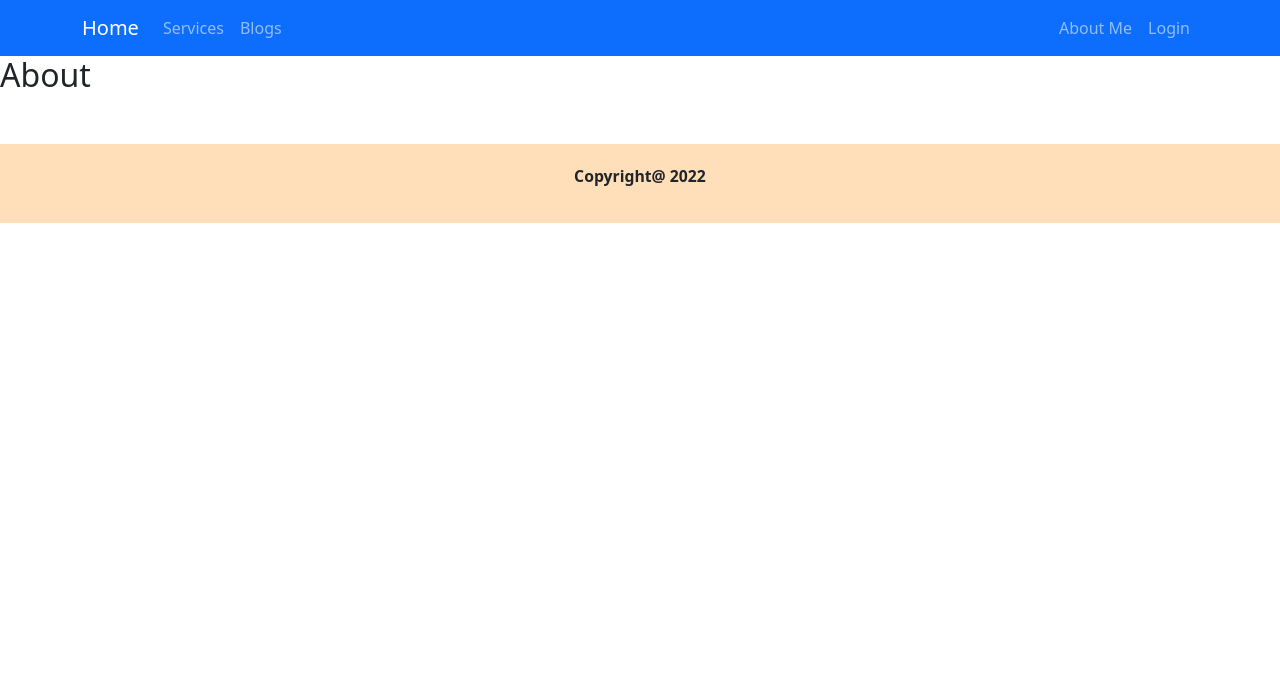
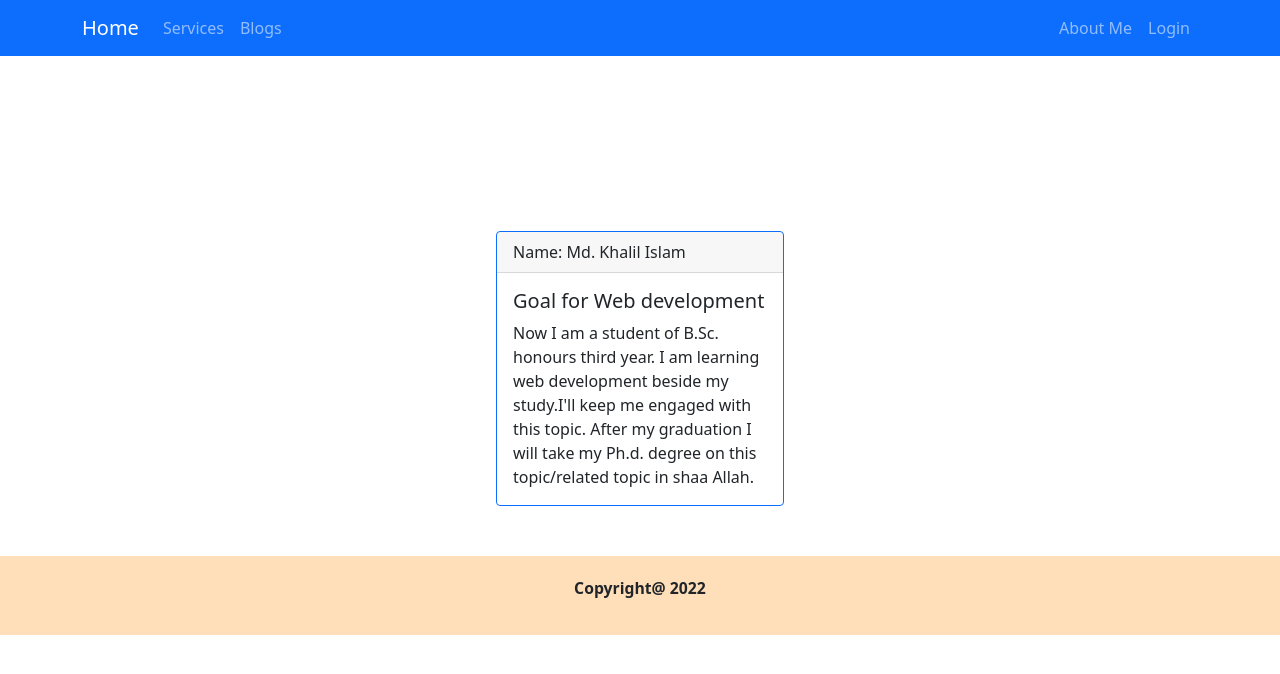
Before and after one commit to khalil224/family-wellness-centre, a React (Create React App) app: page /about in a window 1280 px wide. Shown: the top 674 px of the page. Built offline with nearby package versions, Linux system fonts and the light colour scheme; no server answers.

Commit message:
goal added

```diff
--- a/src/App.css
+++ b/src/App.css
@@ -1,5 +1,6 @@
 .App {
   text-align: center;
+
 }
 
 .App-logo {
@@ -32,6 +33,7 @@
   from {
     transform: rotate(0deg);
   }
+
   to {
     transform: rotate(360deg);
   }
--- a/src/components/About/About.css
+++ b/src/components/About/About.css
@@ -0,0 +1,16 @@
+.about-container {
+    display: flex;
+    align-items: center;
+    justify-content: center;
+    margin-top: 175px;
+    min-height: 100%;
+    flex-direction: column;
+    height: auto !important;
+    height: 100%;
+    /* margin: 0 auto 250px; */
+}
+
+html,
+body {
+    min-height: 100%;
+}
--- a/src/components/About/About.js
+++ b/src/components/About/About.js
@@ -1,9 +1,19 @@
 import React from 'react';
+import { Card } from 'react-bootstrap';
+import './About.css'
 
 const About = () => {
     return (
-        <div>
-            <h2>About</h2>
+        <div className='about-container'>
+            <Card border="primary" style={{ width: '18rem' }}>
+                <Card.Header>Name: Md. Khalil Islam</Card.Header>
+                <Card.Body>
+                    <Card.Title>Goal for Web development</Card.Title>
+                    <Card.Text>
+                        Now I am a student of B.Sc. honours third year. I am learning web development beside my study.I'll keep me engaged with this topic. After my graduation I will take my Ph.d. degree on this  topic/related topic in shaa Allah.
+                    </Card.Text>
+                </Card.Body>
+            </Card>
         </div>
     );
 };
--- a/src/components/Blogs/Blogs.js
+++ b/src/components/Blogs/Blogs.js
@@ -3,7 +3,7 @@ import React from 'react';
 const Blogs = () => {
     return (
         <div className='mt-5'>
-            <h3 >Q1. What is the difference between Authorization and Authentication?</h3>
+            <h3 >Q1. Difference between Authorization and Authentication?</h3>
             <article className='mb-3'>Authentication is the process of verifying the user, whereas authorization is the process of verifying the specific applications, files, and data a user can access. Authentication works through passwords, one-time pins, biometric information, and other information provided or entered by the user. Authorization works through settings that are implemented and maintained by the organization </article>
             <h3>Q2. Why are you using firebase? What other options do you have to implement authorization?</h3>
             <article className='mb-3'>I am using firebase because it has Database,Cloud Storage,Cloud Messaging,Remote Config functionalilties.There is other options also to implemenmt authorization such as  STYTCH,Ory,Supabase,Okta, PingIdentity, Keycloak, Frontegg, Authress, Auth0, Amazon Cognito, OneLogin, Parse, Back4app, Kinvey, Backendless, Kuzzle, Pubnub, NHost etc.</article>
--- a/src/components/Services/Service/Service.css
+++ b/src/components/Services/Service/Service.css
@@ -27,4 +27,5 @@
     align-items: center;
     justify-content: center;
 
+
 }
```
